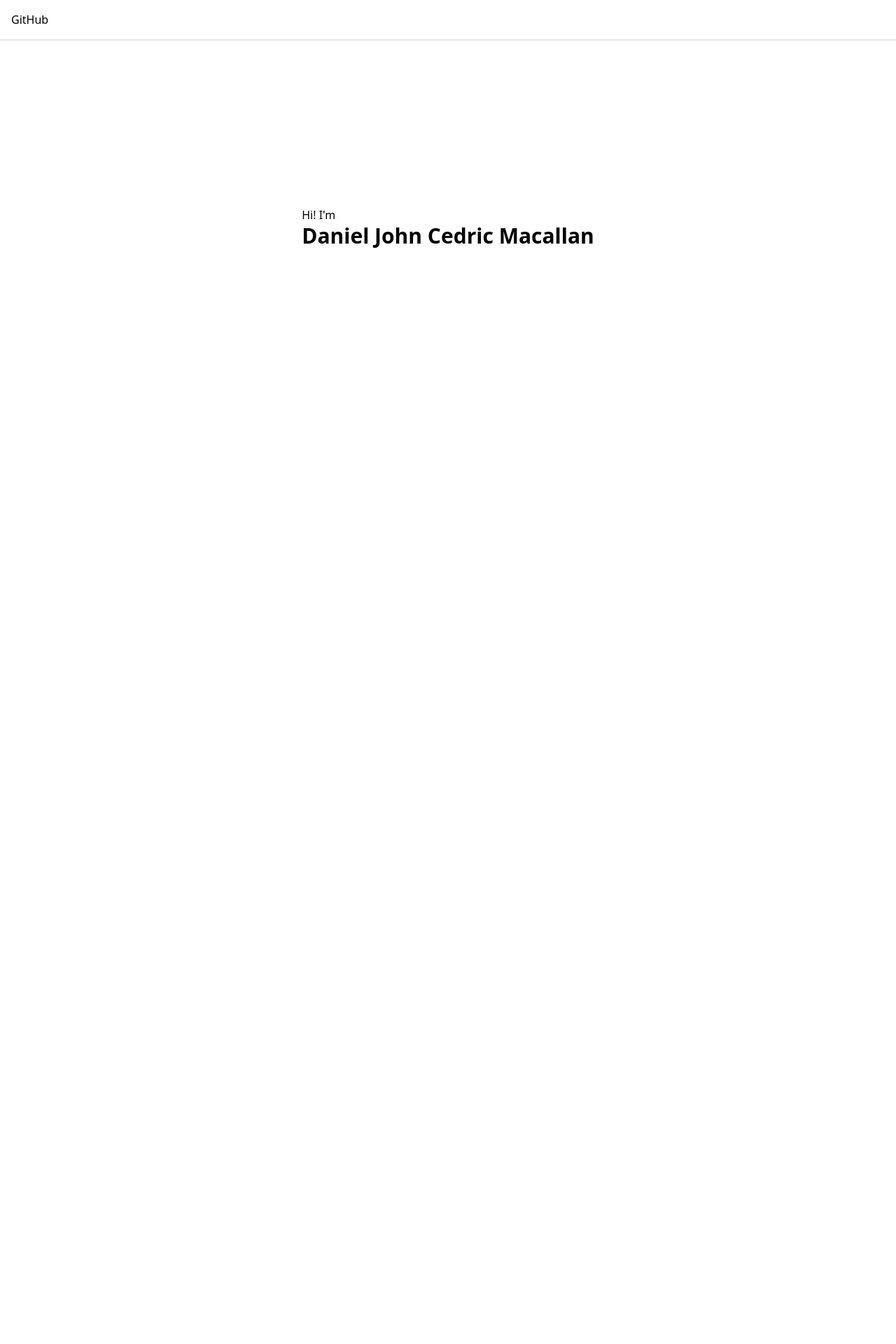
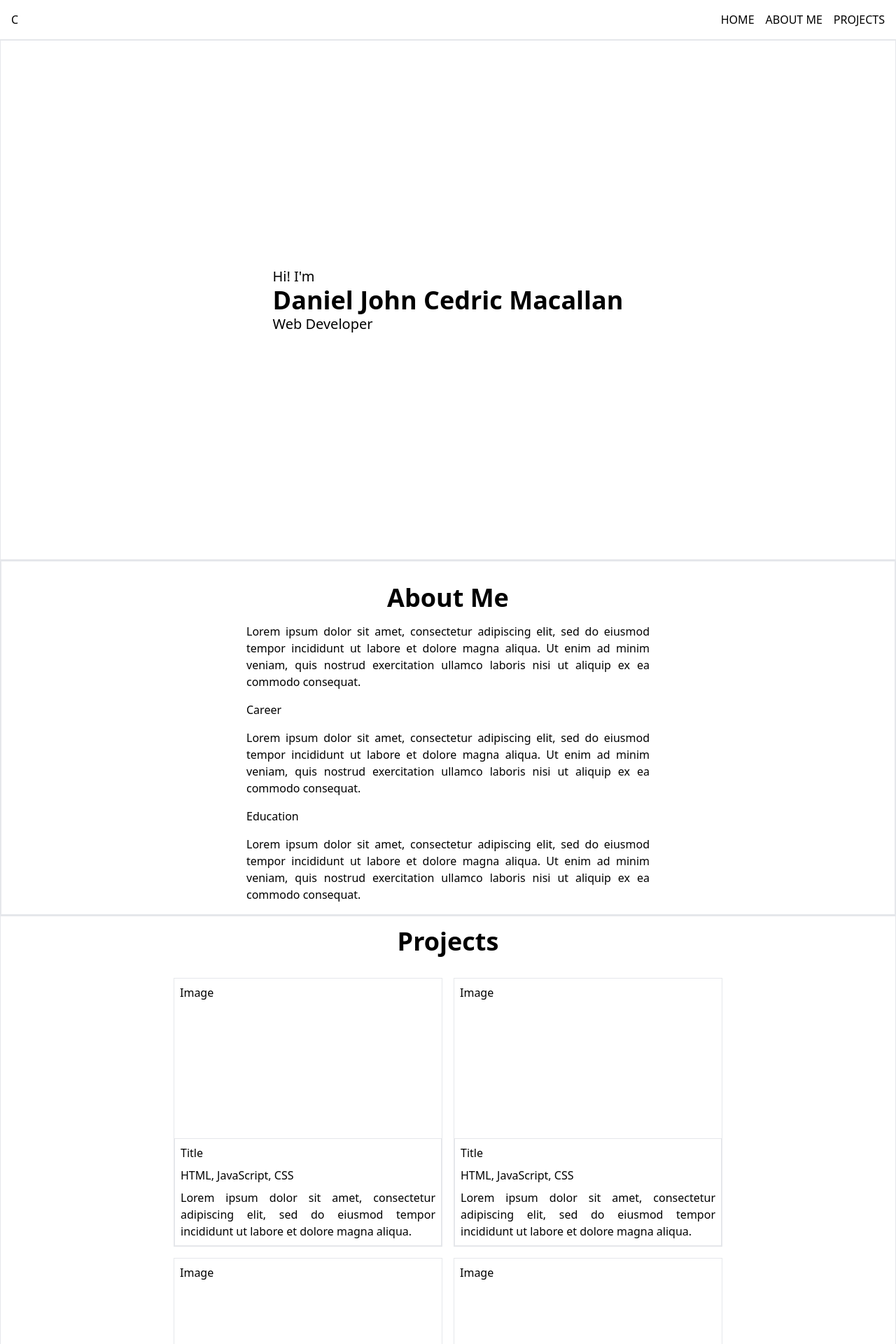
Before and after one commit to mccedddy/portfolio, a React (Create React App) app: page / in a window 1280 px wide. Shown: the top 1920 px of the page at 70% size. Before the commit the page ends 800 px from the top, so only its background shows below. Built offline with nearby package versions, Linux system fonts and the light colour scheme.

Commit message:
created layout for about and projects

```diff
--- a/src/App.js
+++ b/src/App.js
@@ -1,15 +1,21 @@
-import "./App.css";
+import React from "react";
 import Navbar from "./components/Navbar";
+import Home from "./components/Home";
+import About from "./components/About";
+import Projects from "./components/Projects";
 
 function App() {
   return (
-    <div className="h-screen w-screen flex flex-col items-center">
-      <Navbar />
-      <div className="h-4/6 flex flex-col justify-center">
-        <h1 className="">Hi! I'm</h1>
-        <h1 className="text-3xl font-bold">Daniel John Cedric Macallan</h1>
+    <>
+      <div className="flex flex-col min-h-screen">
+        <Navbar />
+        <Home />
       </div>
-    </div>
+      <div className="flex-grow">
+        <About />
+        <Projects />
+      </div>
+    </>
   );
 }
 
--- /dev/null
+++ b/src/components/About.js
@@ -0,0 +1,33 @@
+import React from "react";
+
+function About() {
+  return (
+    <div className="w-full h-5/6 flex flex-col justify-center items-center p-4 border-2">
+      <h1 className="text-4xl font-bold m-4">About Me</h1>
+      <div className="max-w-xl flex flex-col gap-4">
+        <h1 className="text-justify">
+          Lorem ipsum dolor sit amet, consectetur adipiscing elit, sed do
+          eiusmod tempor incididunt ut labore et dolore magna aliqua. Ut enim ad
+          minim veniam, quis nostrud exercitation ullamco laboris nisi ut
+          aliquip ex ea commodo consequat.
+        </h1>
+        <h1>Career</h1>
+        <h1 className="text-justify">
+          Lorem ipsum dolor sit amet, consectetur adipiscing elit, sed do
+          eiusmod tempor incididunt ut labore et dolore magna aliqua. Ut enim ad
+          minim veniam, quis nostrud exercitation ullamco laboris nisi ut
+          aliquip ex ea commodo consequat.
+        </h1>
+        <h1>Education</h1>
+        <h1 className="text-justify">
+          Lorem ipsum dolor sit amet, consectetur adipiscing elit, sed do
+          eiusmod tempor incididunt ut labore et dolore magna aliqua. Ut enim ad
+          minim veniam, quis nostrud exercitation ullamco laboris nisi ut
+          aliquip ex ea commodo consequat.
+        </h1>
+      </div>
+    </div>
+  );
+}
+
+export default About;
--- /dev/null
+++ b/src/components/Home.js
@@ -0,0 +1,15 @@
+import React from "react";
+
+function Home() {
+  return (
+    <div className="flex flex-col justify-center items-center border p-4 flex-grow">
+      <div>
+        <h1 className="text-xl">Hi! I'm</h1>
+        <h1 className="text-4xl font-bold">Daniel John Cedric Macallan</h1>
+        <h1 className="text-xl">Web Developer</h1>
+      </div>
+    </div>
+  );
+}
+
+export default Home;
--- a/src/components/Navbar.js
+++ b/src/components/Navbar.js
@@ -2,8 +2,13 @@ import React from "react";
 
 function Navbar() {
   return (
-    <nav className="w-full p-4 border-b-2">
-      <a href="https://www.github.com/mccedddy">GitHub</a>
+    <nav className="w-full p-4 border-b flex justify-between">
+      <a href="https://www.github.com/mccedddy">C</a>
+      <div className="flex gap-4">
+        <button>HOME</button>
+        <button>ABOUT ME</button>
+        <button>PROJECTS</button>
+      </div>
     </nav>
   );
 }
--- /dev/null
+++ b/src/components/ProjectTile.js
@@ -0,0 +1,19 @@
+import React from "react";
+
+function ProjectTile() {
+  return (
+    <div className="max-w-96 h-96 flex flex-col border">
+      <div className="h-full p-2">Image</div>
+      <div className="flex flex-col gap-2 border p-2">
+        <h1>Title</h1>
+        <h1>HTML, JavaScript, CSS</h1>
+        <h1 className="text-justify">
+          Lorem ipsum dolor sit amet, consectetur adipiscing elit, sed do
+          eiusmod tempor incididunt ut labore et dolore magna aliqua.
+        </h1>
+      </div>
+    </div>
+  );
+}
+
+export default ProjectTile;
--- /dev/null
+++ b/src/components/Projects.js
@@ -0,0 +1,18 @@
+import React from "react";
+import ProjectTile from "./ProjectTile";
+
+function Projects() {
+  return (
+    <div className="w-full h-5/6 flex flex-col justify-center items-center border">
+      <h1 className="text-4xl font-bold m-4">Projects</h1>
+      <div className="max-w-5xl grid grid-cols-1 md:grid-cols-2 gap-4 m-4">
+        <ProjectTile />
+        <ProjectTile />
+        <ProjectTile />
+        <ProjectTile />
+      </div>
+    </div>
+  );
+}
+
+export default Projects;
```
